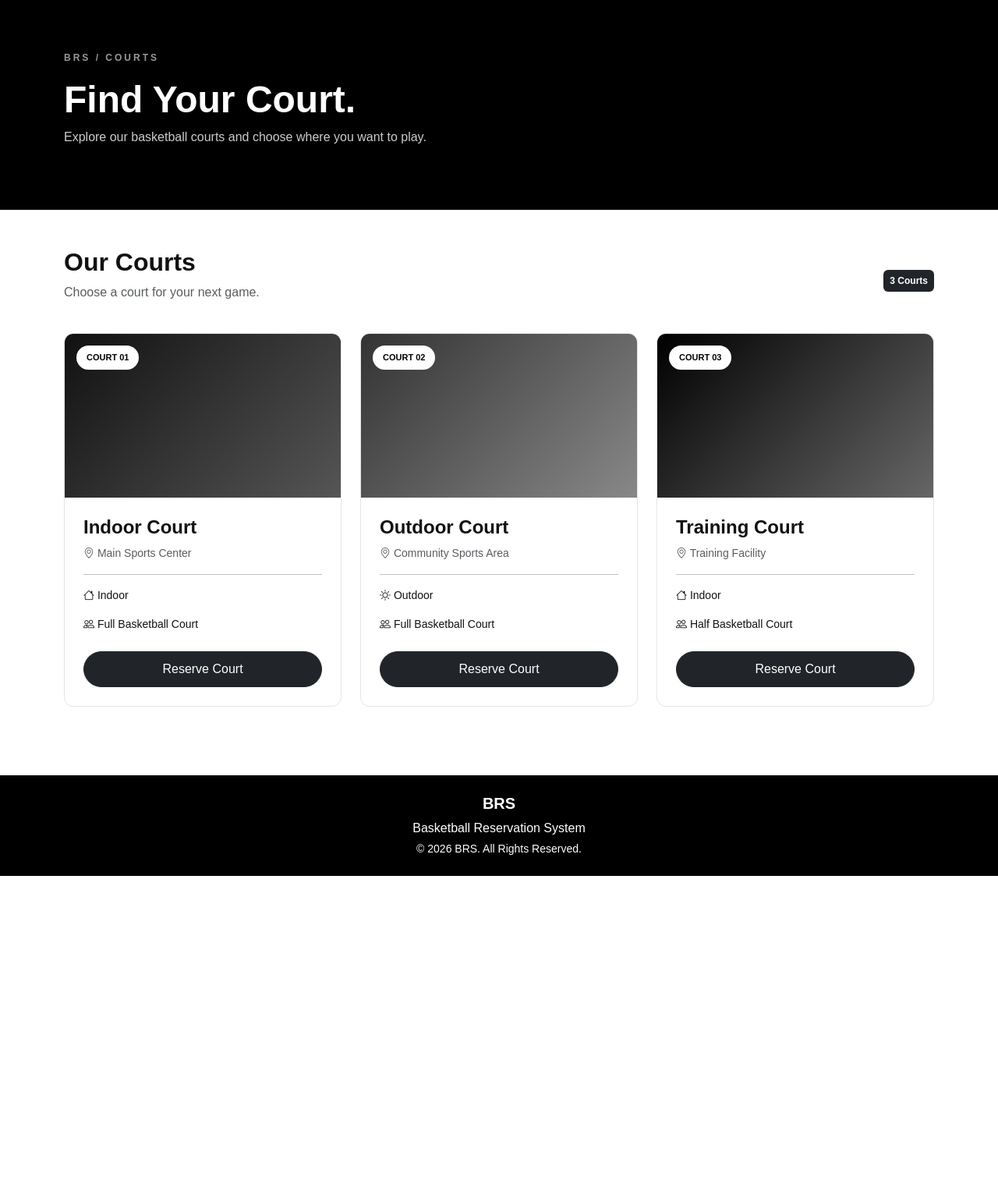
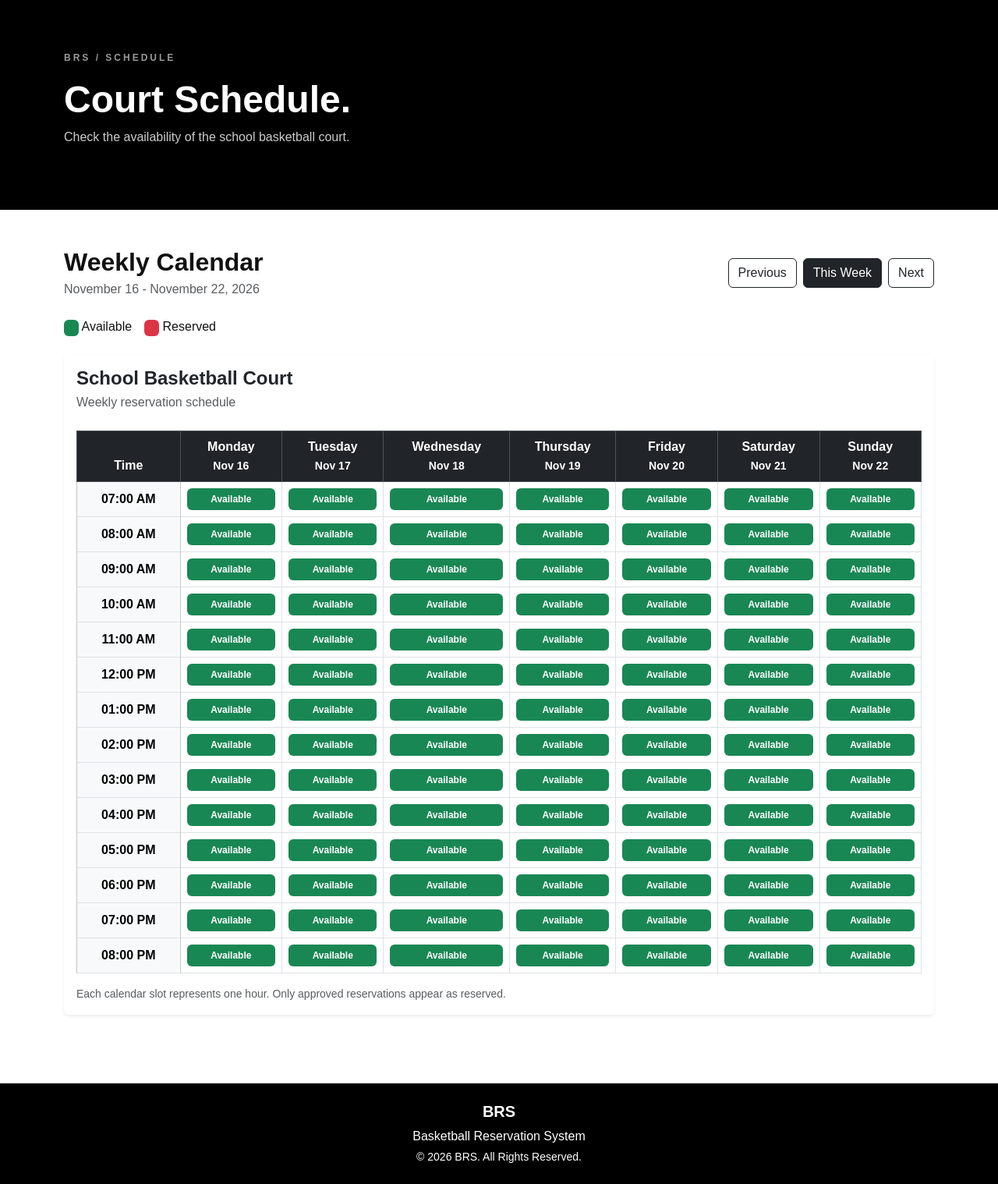
Before and after one commit to FinalProject-ENTPROG/Group5FinalProject, an ASP.NET Core app: page /Courts/Index in a window 1280 px wide. Shown: the part 84-1602 px from the top of the page at 78% size. Before the commit the page ends 1207 px from the top, so only its background shows below. Run offline with ASP.NET Core 8, Linux system fonts and the light colour scheme.

Commit message:
save my work before merge

```diff
--- a/firstASP/Controllers/CourtsController.cs
+++ b/firstASP/Controllers/CourtsController.cs
@@ -1,13 +1,39 @@
+using Microsoft.AspNetCore.Mvc;
+using Microsoft.EntityFrameworkCore;
+using firstASP.Data;
 
-using Microsoft.AspNetCore.Mvc;
+namespace firstASP.Controllers;
 
-namespace firstASP.Controllers
+public class CourtsController : Controller
 {
-    public class CourtsController : Controller
+    private readonly ApplicationDbContext _context;
+
+    public CourtsController(ApplicationDbContext context)
     {
-        public IActionResult Index()
-        {
-            return View();
-        }
+        _context = context;
+    }
+
+    public async Task<IActionResult> Index(DateTime? weekStart)
+    {
+        DateTime selectedDate = weekStart ?? DateTime.Today;
+
+        DateTime monday = selectedDate.Date.AddDays(
+            -(((int)selectedDate.DayOfWeek + 6) % 7));
+
+        DateTime nextMonday = monday.AddDays(7);
+
+        var reservations = await _context.Reservations
+            .Where(r =>
+                r.Status == "Approved" &&
+                r.StartDateTime < nextMonday &&
+                r.EndDateTime > monday)
+            .OrderBy(r => r.StartDateTime)
+            .ToListAsync();
+
+        ViewBag.WeekStart = monday;
+        ViewBag.PreviousWeek = monday.AddDays(-7);
+        ViewBag.NextWeek = nextMonday;
+
+        return View(reservations);
     }
 }
--- a/firstASP/Views/Courts/Index.cshtml
+++ b/firstASP/Views/Courts/Index.cshtml
@@ -1,84 +1,140 @@
+
+@model List<firstASP.Models.Reservation>
 
 @{
-    ViewData["Title"] = "Courts";
+    ViewData["Title"] = "Court Schedule";
+
+    DateTime weekStart = (DateTime)ViewBag.WeekStart;
+    DateTime previousWeek = (DateTime)ViewBag.PreviousWeek;
+    DateTime nextWeek = (DateTime)ViewBag.NextWeek;
+
+    string[] dayNames =
+    {
+        "Monday", "Tuesday", "Wednesday",
+        "Thursday", "Friday", "Saturday", "Sunday"
+    };
+
+    int[] hours = Enumerable.Range(7, 14).ToArray();
 }
 
 <section class="page-header">
     <div class="container">
-        <p class="small-label">BRS / COURTS</p>
-        <h1>Find Your Court.</h1>
-        <p>Explore our basketball courts and choose where you want to play.</p>
+        <p class="small-label">BRS / SCHEDULE</p>
+        <h1>Court Schedule.</h1>
+        <p>Check the availability of the school basketball court.</p>
     </div>
 </section>
 
 <section class="container py-5">
 
-    <div class="d-flex justify-content-between align-items-center mb-4">
+    <div class="d-flex justify-content-between align-items-center flex-wrap gap-3 mb-4">
         <div>
-            <h2 class="fw-bold">Our Courts</h2>
-            <p class="text-muted">Choose a court for your next game.</p>
+            <h2 class="fw-bold mb-1">Weekly Calendar</h2>
+            <p class="text-muted mb-0">
+                @weekStart.ToString("MMMM dd") -
+                @weekStart.AddDays(6).ToString("MMMM dd, yyyy")
+            </p>
         </div>
-        <span class="badge bg-dark p-2">3 Courts</span>
+
+        <div class="d-flex gap-2">
+            <a asp-controller="Courts"
+               asp-action="Index"
+               asp-route-weekStart="@previousWeek.ToString("yyyy-MM-dd")"
+               class="btn btn-outline-dark">
+                Previous
+            </a>
+
+            <a asp-controller="Courts"
+               asp-action="Index"
+               class="btn btn-dark">
+                This Week
+            </a>
+
+            <a asp-controller="Courts"
+               asp-action="Index"
+               asp-route-weekStart="@nextWeek.ToString("yyyy-MM-dd")"
+               class="btn btn-outline-dark">
+                Next
+            </a>
+        </div>
     </div>
 
-    <div class="row g-4">
+    <div class="d-flex flex-wrap gap-3 mb-4">
+        <span><span class="badge bg-success">&nbsp;</span> Available</span>
+        <span><span class="badge bg-danger">&nbsp;</span> Reserved</span>
+    </div>
 
-        <div class="col-lg-4 col-md-6">
-            <div class="court-card">
-                <div class="court-picture picture-one">
-                    <i class="bi bi-basketball"></i>
-                    <span>COURT 01</span>
-                </div>
-                <div class="p-4">
-                    <h4>Indoor Court</h4>
-                    <p class="text-muted">
-                        <i class="bi bi-geo-alt"></i> Main Sports Center
-                    </p>
-                    <hr />
-                    <p><i class="bi bi-house"></i> Indoor</p>
-                    <p><i class="bi bi-people"></i> Full Basketball Court</p>
-                    <a href="#" class="btn btn-dark w-100 mt-2">Reserve Court</a>
-                </div>
+    <div class="card shadow-sm border-0">
+        <div class="card-body">
+
+            <h4 class="fw-bold mb-1">School Basketball Court</h4>
+            <p class="text-muted mb-4">Weekly reservation schedule</p>
+
+            <div class="table-responsive">
+                <table class="table table-bordered text-center align-middle">
+
+                    <thead class="table-dark">
+                        <tr>
+                            <th>Time</th>
+
+                            @for (int day = 0; day < 7; day++)
+                            {
+                                <th>
+                                    @dayNames[day]
+                                    <br />
+                                    <small>
+                                        @weekStart.AddDays(day).ToString("MMM dd")
+                                    </small>
+                                </th>
+                            }
+                        </tr>
+                    </thead>
+
+                    <tbody>
+                        @foreach (int hour in hours)
+                        {
+                            <tr>
+                                <th class="table-light">
+                                    @DateTime.Today.Date.AddHours(hour).ToString("hh:mm tt")
+                                </th>
+
+                                @for (int day = 0; day < 7; day++)
+                                {
+                                    var slotStart = weekStart.AddDays(day).AddHours(hour);
+                                    var slotEnd = slotStart.AddHours(1);
+
+                                    var reservation = Model.FirstOrDefault(r =>
+                                        r.StartDateTime < slotEnd &&
+                                        r.EndDateTime > slotStart);
+
+                                    <td>
+                                        @if (reservation != null)
+                                        {
+                                            <span class="badge bg-danger w-100 p-2">
+                                                Reserved
+                                            </span>
+                                        }
+                                        else
+                                        {
+                                            <span class="badge bg-success w-100 p-2">
+                                                Available
+                                            </span>
+                                        }
+                                    </td>
+                                }
+                            </tr>
+                        }
+                    </tbody>
+
+                </table>
             </div>
+
+            <p class="small text-muted mb-0">
+                Each calendar slot represents one hour. Only approved
+                reservations appear as reserved.
+            </p>
+
         </div>
+    </div>
 
-        <div class="col-lg-4 col-md-6">
-            <div class="court-card">
-                <div class="court-picture picture-two">
-                    <i class="bi bi-basketball"></i>
-                    <span>COURT 02</span>
-                </div>
-                <div class="p-4">
-                    <h4>Outdoor Court</h4>
-                    <p class="text-muted">
-                        <i class="bi bi-geo-alt"></i> Community Sports Area
-                    </p>
-                    <hr />
-                    <p><i class="bi bi-sun"></i> Outdoor</p>
-                    <p><i class="bi bi-people"></i> Full Basketball Court</p>
-                    <a href="#" class="btn btn-dark w-100 mt-2">Reserve Court</a>
-                </div>
-            </div>
-        </div>
-
-        <div class="col-lg-4 col-md-6">
-            <div class="court-card">
-                <div class="court-picture picture-three">
-                    <i class="bi bi-basketball"></i>
-                    <span>COURT 03</span>
-                </div>
-                <div class="p-4">
-                    <h4>Training Court</h4>
-                    <p class="text-muted">
-                        <i class="bi bi-geo-alt"></i> Training Facility
-                    </p>
-                    <hr />
-                    <p><i class="bi bi-house"></i> Indoor</p>
-                    <p><i class="bi bi-people"></i> Half Basketball Court</p>
-                    <a href="#" class="btn btn-dark w-100 mt-2">Reserve Court</a>
-                </div>
-            </div>
-        </div>
-
-    </div>
 </section>
```
